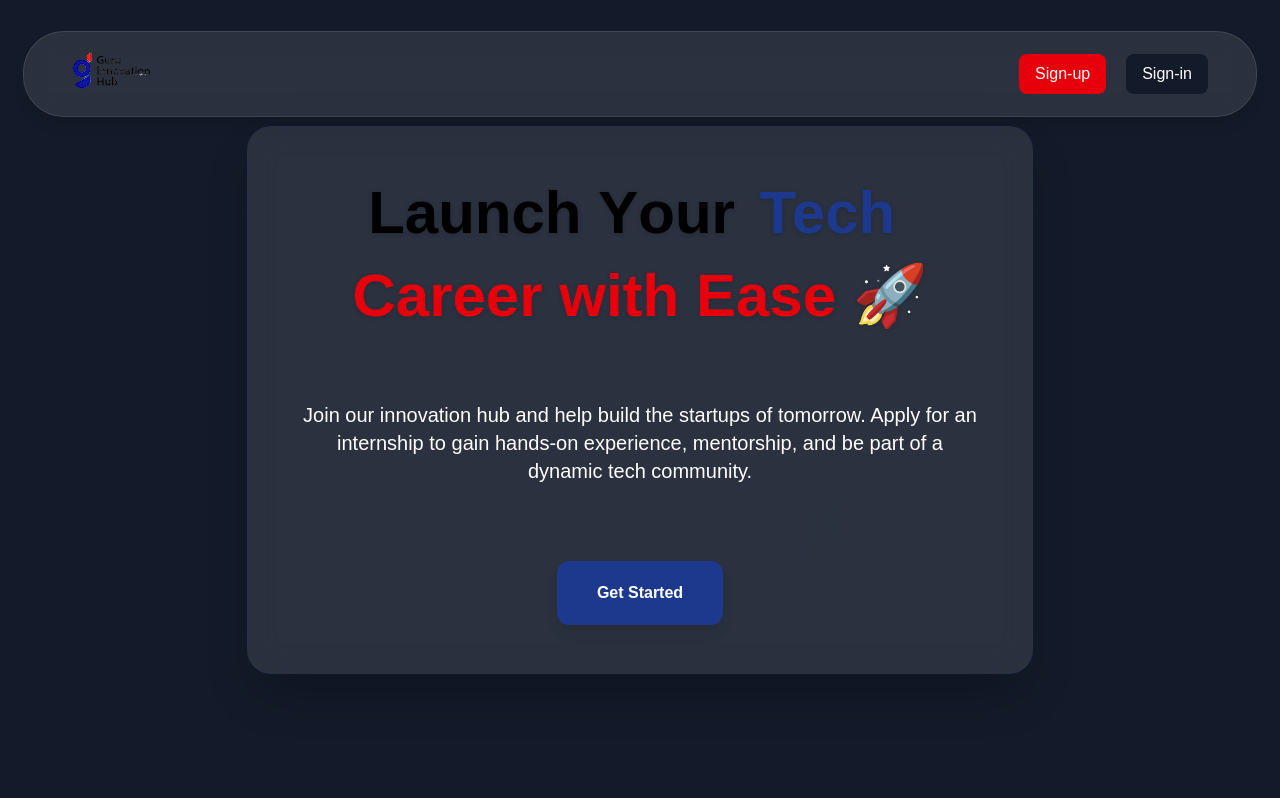
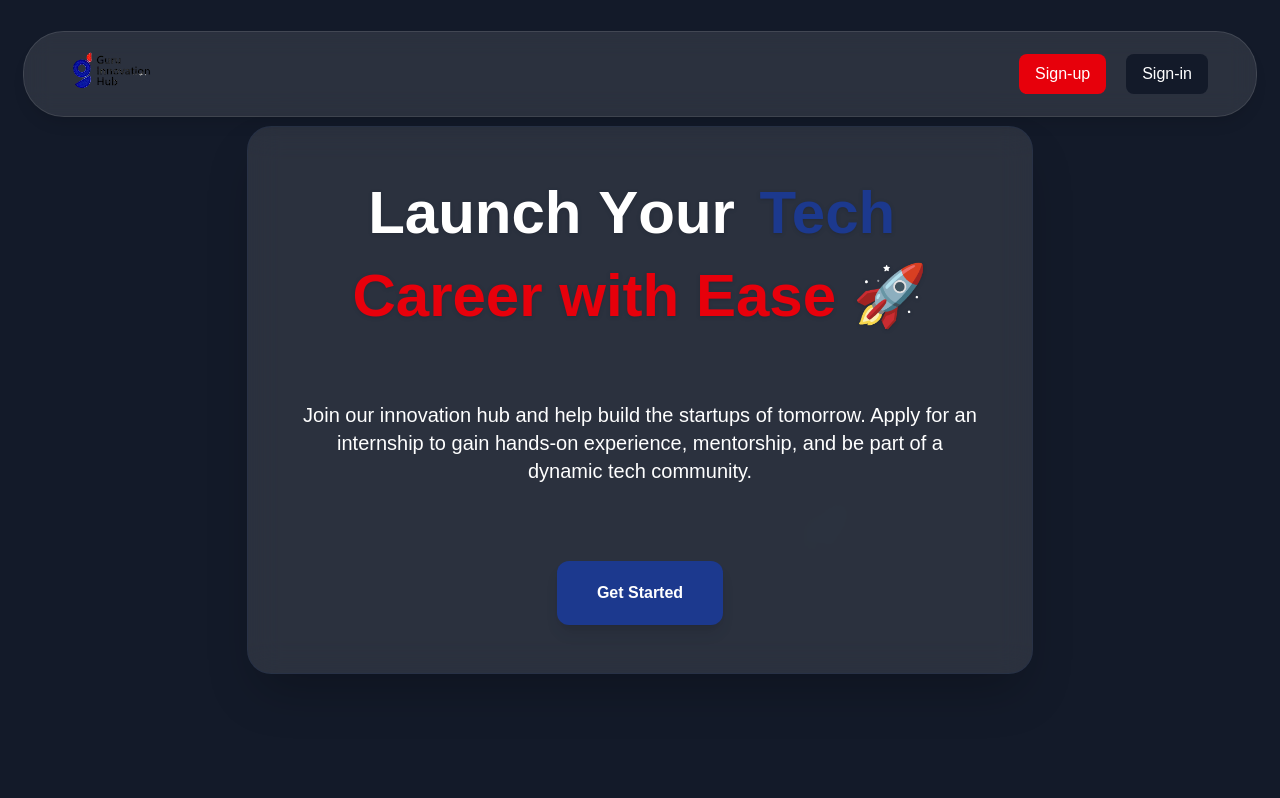
Before and after one commit to Kante560/Guru-IT, a React (Vite) app: page / in a window 1280 px wide. Shown: the top 798 px of the page. Built offline with nearby package versions, Linux system fonts and the light colour scheme.

Commit message:
'updated'

```diff
--- a/src/Pages/UserDashboard.tsx
+++ b/src/Pages/UserDashboard.tsx
@@ -51,7 +51,7 @@ export const Home = () => {
               {/* ✅ Replaced h1 with SplitText */}
               <div className="mb-4 sm:mb-6 md:mb-8">
                <SplitText
-                  className="text-2xl sm:text-4xl md:text-6xl font-extrabold text-w-hite leading-tight drop-shadow text-center"
+                  className="text-2xl sm:text-4xl md:text-6xl font-extrabold text-white leading-tight drop-shadow text-center"
                   delay={80}
                   duration={0.6}
                   ease="power3.out"
```
